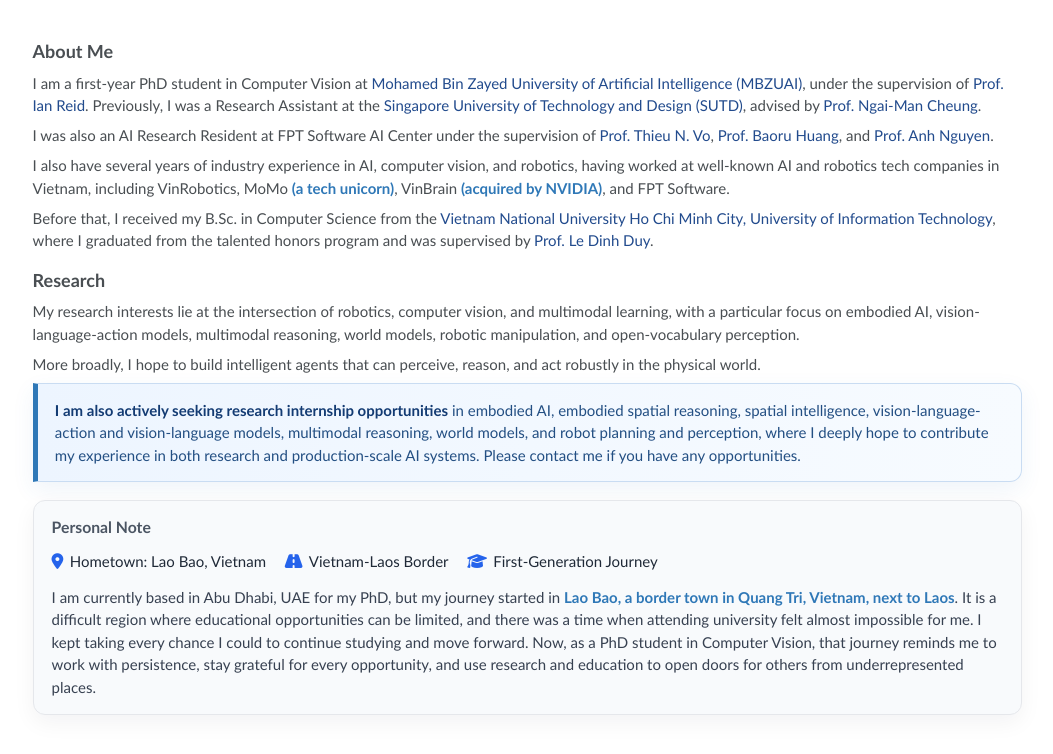
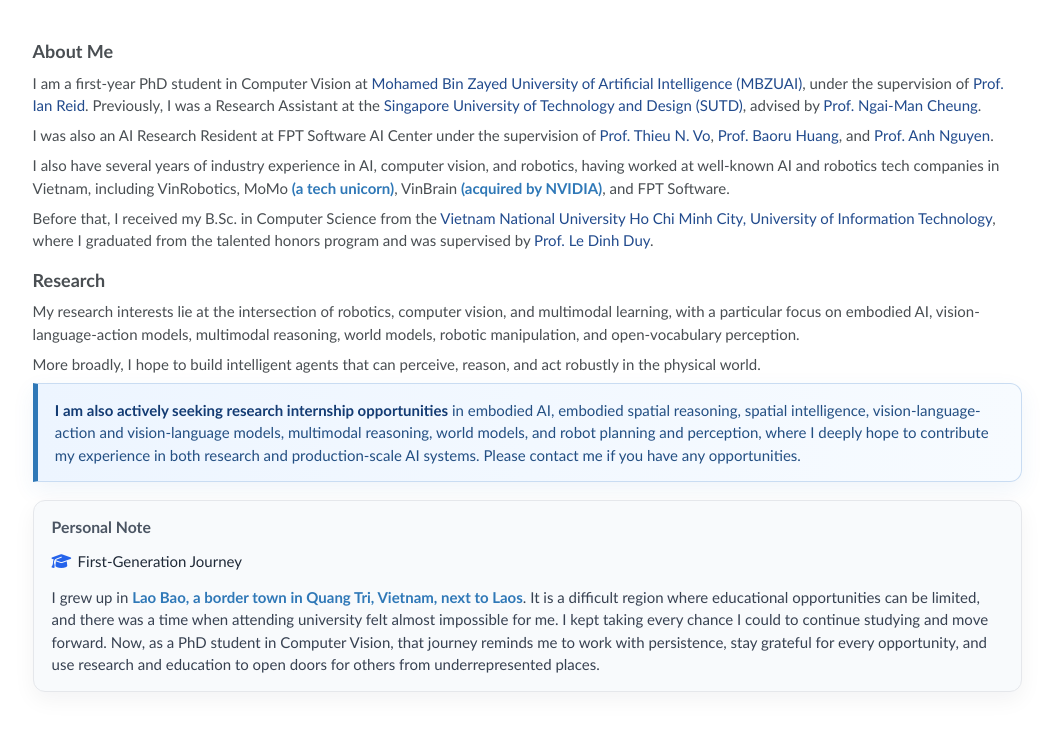
Before and after one commit to vovantuan1999a/tuanvovan, a Jekyll site: the page built from _pages/includes/intro.md, in a window 1280 px wide. Shown: the top 754 px of the page, without its empty margins (104-1157 px from the left). Built offline with Jekyll 4.4.1, drawn with Linux system fonts in a browser that asks for light colours; nearby versions of some CDN libraries; our own code applies the rules of GitHub Pages for plain Markdown files; a style sheet for code colours, icons or effects is not loaded.

Commit message:
Simplify personal note tags

```diff
--- a/_pages/includes/intro.md
+++ b/_pages/includes/intro.md
@@ -50,11 +50,9 @@
 <div class="personal-note">
   <h3>Personal Note</h3>
   <div class="personal-note__tags" aria-label="personal background">
-    <span><i class="fas fa-map-marker-alt" aria-hidden="true"></i> Hometown: Lao Bao, Vietnam</span>
-    <span><i class="fas fa-road" aria-hidden="true"></i> Vietnam-Laos Border</span>
     <span><i class="fas fa-graduation-cap" aria-hidden="true"></i> First-Generation Journey</span>
   </div>
   <p>
-    I am currently based in Abu Dhabi, UAE for my PhD, but my journey started in <span class="inline-accent">Lao Bao, a border town in Quang Tri, Vietnam, next to Laos</span>. It is a difficult region where educational opportunities can be limited, and there was a time when attending university felt almost impossible for me. I kept taking every chance I could to continue studying and move forward. Now, as a PhD student in Computer Vision, that journey reminds me to work with persistence, stay grateful for every opportunity, and use research and education to open doors for others from underrepresented places.
+    I grew up in <span class="inline-accent">Lao Bao, a border town in Quang Tri, Vietnam, next to Laos</span>. It is a difficult region where educational opportunities can be limited, and there was a time when attending university felt almost impossible for me. I kept taking every chance I could to continue studying and move forward. Now, as a PhD student in Computer Vision, that journey reminds me to work with persistence, stay grateful for every opportunity, and use research and education to open doors for others from underrepresented places.
   </p>
 </div>
```
